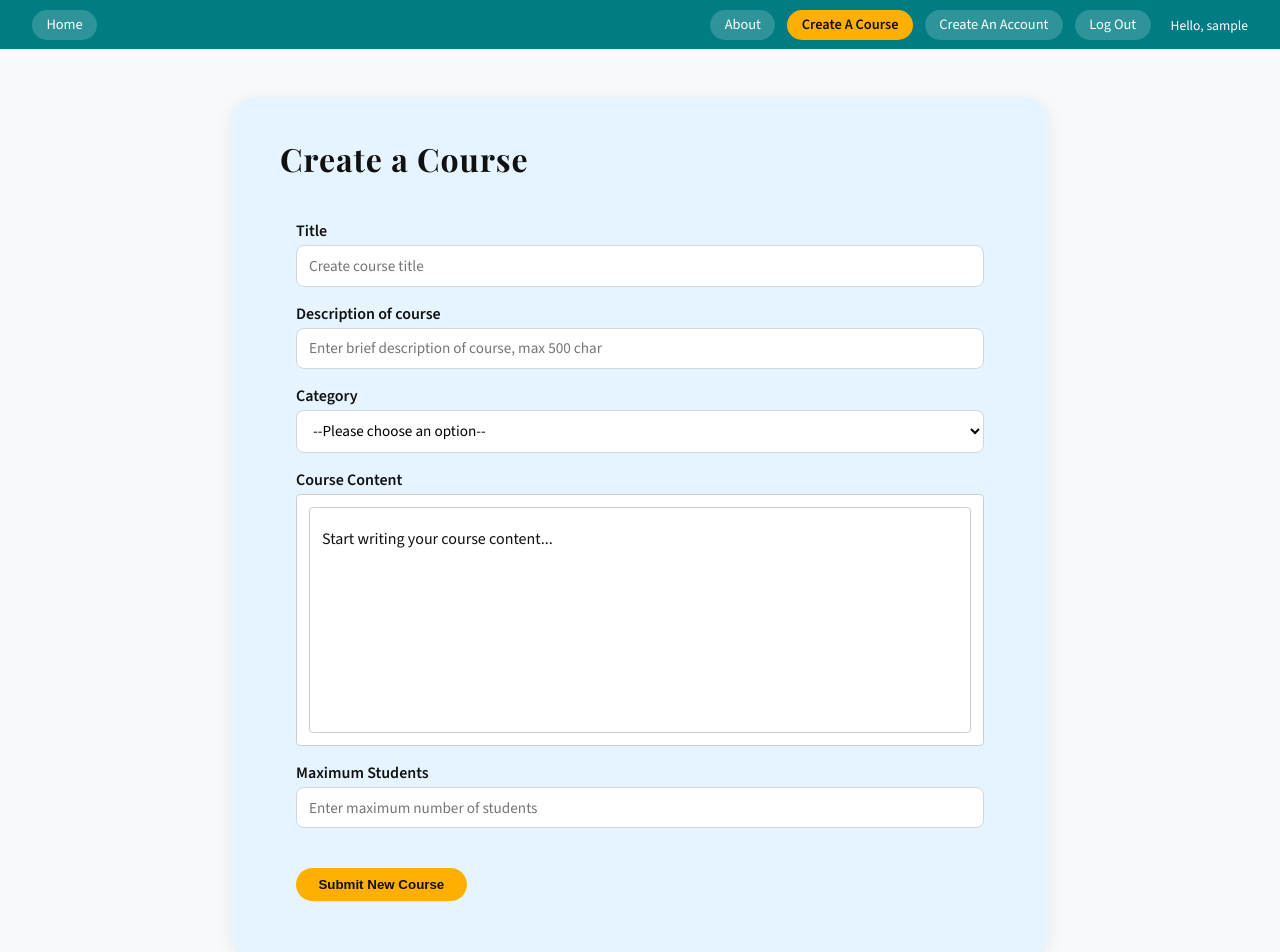
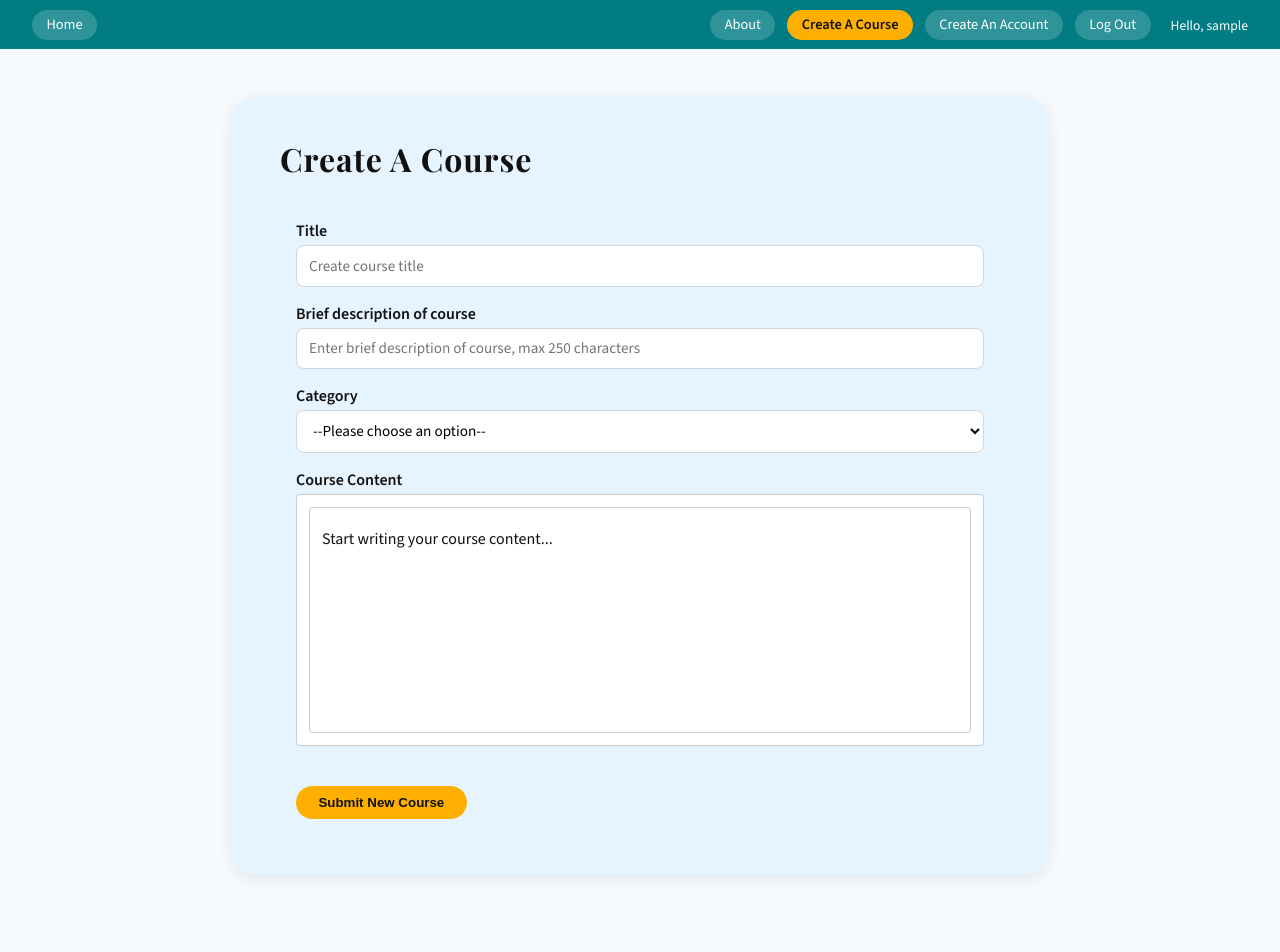
Before and after one commit to SheCodesAus/boolean-bears_frontend, a React (Vite) app: page /createcourse in a window 1280 px wide. Shown: the top 952 px of the page. Built offline with nearby package versions, Linux system fonts and the light colour scheme; sample sign-in values are in the browser's storage; a web font is replaced by a local one.

Commit message:
tidying so much stuff everywhere

```diff
--- a/src/components/CourseCard.jsx
+++ b/src/components/CourseCard.jsx
@@ -10,10 +10,9 @@ function CourseCard(props) {
 
     return (
         <div className="course-card">
-            <Link to={courseLink}>
                 <h2>{courseData.title}</h2>
-                <p>Category: {categoryDisplay[courseData.category] || courseData.category}</p>
-                <p>By: {courseData.owner}</p>
+                <p>{categoryDisplay[courseData.category] || courseData.category}</p>
+                <p>by {courseData.owner}</p>
                 <p>{courseData.brief_description.substring(0, 150)}...</p>
                 <img
                     src={categoryImages[courseData.category]}
@@ -22,6 +21,7 @@ function CourseCard(props) {
                 />
                 <span className="likes">❤️ {likesCount}</span>
 
+            <Link to={courseLink}>
             <button className="btn-learn-more">
                 Learn More
             </button>
--- a/src/components/CreateAccountForm.jsx
+++ b/src/components/CreateAccountForm.jsx
@@ -53,7 +53,7 @@ function CreateAccountForm() {
 
     return (
         <form className="form-grid" onSubmit={handleSubmit}>
-            <h2>Please create your account below by entering your details.</h2>
+
             {error && <p style={{ color: "red" }}>{error}</p>}
 
             <div className="form-field">
--- a/src/components/CreateCourseForm.jsx
+++ b/src/components/CreateCourseForm.jsx
@@ -15,7 +15,6 @@ function CreateCourseForm() {
         brief_description: "",
         course_content: "",
         category: "",
-        max_students: "",
         image: null,
     });
 
@@ -94,11 +93,12 @@ function CreateCourseForm() {
             </div>
 
             <div className="form-field">
-                <label htmlFor="brief_description">Description of course</label>
+                <label htmlFor="brief_description">Brief description of course</label>
                 <input
                     type="text"
                     id="brief_description"
-                    placeholder="Enter brief description of course, max 500 char"
+                    placeholder="Enter brief description of course, max 250 characters"
+                    maxLength={250}
                     onChange={handleClickChange}
                     required
                 />
@@ -117,7 +117,7 @@ function CreateCourseForm() {
                     <option value="arts and crafts">Arts and Crafts</option>
                     <option value="reading and writing">Reading and Writing</option>
                     <option value="music and musical instruments">Music and Musical Instruments</option>
-                    <option value="language learning">Language Learning</option>
+                    <option value="language learning">Foreign Languages</option>
                     <option value="health and wellness">Health and Wellness</option>
                     <option value="business and finance">Business and Finance</option>
                     <option value="personal development">Personal Development</option>
@@ -128,18 +128,6 @@ function CreateCourseForm() {
             <div className="form-field">
                 <label htmlFor="course_content">Course Content</label>
                 <EditorContent editor={editor} className="tiptap" />
-            </div>
-
-            <div className="form-field">
-                <label htmlFor="max_students">Maximum Students</label>
-                <input
-                    type="number"
-                    id="max_students"
-                    placeholder="Enter maximum number of students"
-                    onChange={handleClickChange}
-                    min="1"
-                    required
-                />
             </div>
 
             <div className="form-actions">
--- a/src/components/LoginForm.jsx
+++ b/src/components/LoginForm.jsx
@@ -43,7 +43,6 @@ function LoginForm() {
 
     return (
         <form className="form-grid" onSubmit={handleSubmit}>
-            <h2>Please enter your login credentials below.</h2>
 
             <div className="form-field">
                 <label htmlFor="username">Username</label>
--- a/src/pages/CoursePage.jsx
+++ b/src/pages/CoursePage.jsx
@@ -2,6 +2,7 @@ import { useNavigate, useParams } from "react-router-dom";
 import { useState, useEffect } from "react";
 import { useAuth } from "../hooks/use-auth";
 import { ThumbsUp } from "lucide-react";
+import { categoryDisplay } from "../utils/category-display";
 
 // API Imports
 import postLike from "../api/post-likecourse";
@@ -156,19 +157,16 @@ function CoursePage() {
                 <h1 className="course-title">{course.title}</h1>
 
                 {/* 3. Category */}
-                <h3><strong>Category:</strong> {course.category}</h3>
+                <h2>{categoryDisplay[course.category] || course.category}</h2>
 
                 {/* 4. By Owner */}
-                <h3><strong>By:</strong> {course.owner}</h3>
+                <h3><strong>by</strong> {course.owner}</h3>
 
-                {/* 5. Maximum Students */}
-                <h3><strong>Maximum Students:</strong> {course.max_students}</h3>
-
-                {/* 6. Brief Description */}
+                {/* 5. Brief Description */}
                 <h3><strong>Brief Description</strong></h3>
                 <p>{course.brief_description}</p>
 
-                {/* 7. Course Content */}
+                {/* 6. Course Content */}
                 <div>
                     <h3><strong>Course Content</strong> </h3>
                     <div
@@ -176,7 +174,7 @@ function CoursePage() {
                     />
                 </div>
 
-                {/* 8. Update and Delete buttons (only visible to owner) */}
+                {/* 7. Update and Delete buttons (only visible to owner) */}
                 {isOwner && (
                     <div className="course-actions">
                         <button
--- a/src/pages/CreateAccountPage.jsx
+++ b/src/pages/CreateAccountPage.jsx
@@ -4,7 +4,7 @@ function CreateAccountPage() {
     return (
         <div className="form-page">
             <div className="form-card">
-                <h1>Create an Account</h1>
+                <h1>Create An Account</h1>
                 <CreateAccountForm />
             </div>
         </div>
--- a/src/pages/CreateCoursePage.jsx
+++ b/src/pages/CreateCoursePage.jsx
@@ -4,7 +4,7 @@ function CreateCoursePage() {
     return (
         <div className="form-page">
             <div className="form-card">
-                <h1>Create a Course</h1>
+                <h1>Create A Course</h1>
                 <CreateCourseForm />
             </div>
         </div>
--- a/src/utils/category-display.js
+++ b/src/utils/category-display.js
@@ -3,7 +3,7 @@ export const categoryDisplay = {
     'arts and crafts': 'Arts and Crafts',
     'reading and writing': 'Reading and Writing',
     'music and musical instruments': 'Music and Musical Instruments',
-    'language learning': 'Language Learning',
+    'language learning': 'Foreign Languages',
     'health and wellness': 'Health and Wellness',
     'business and finance': 'Business and Finance',
     'personal development': 'Personal Development',
```
